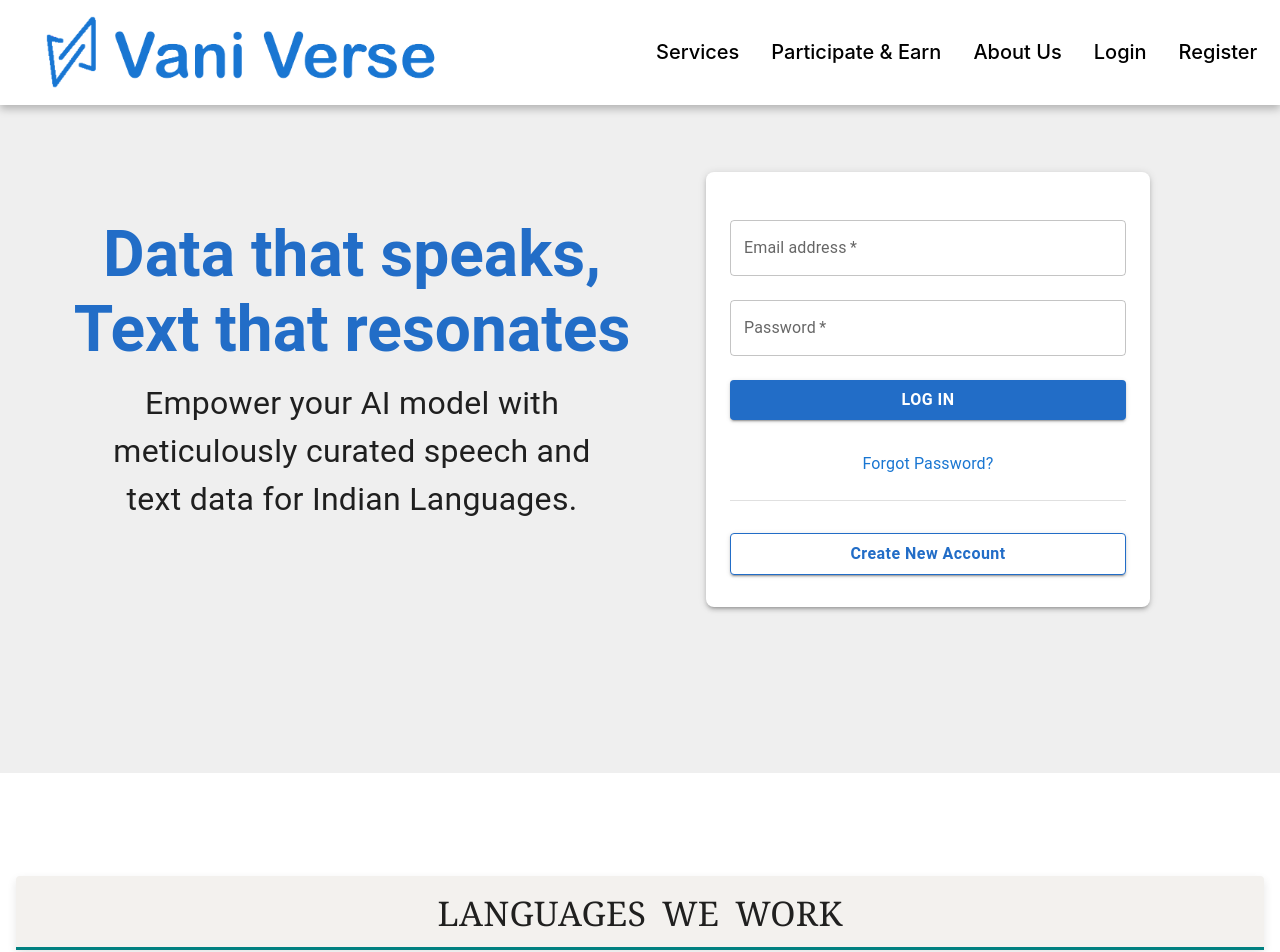
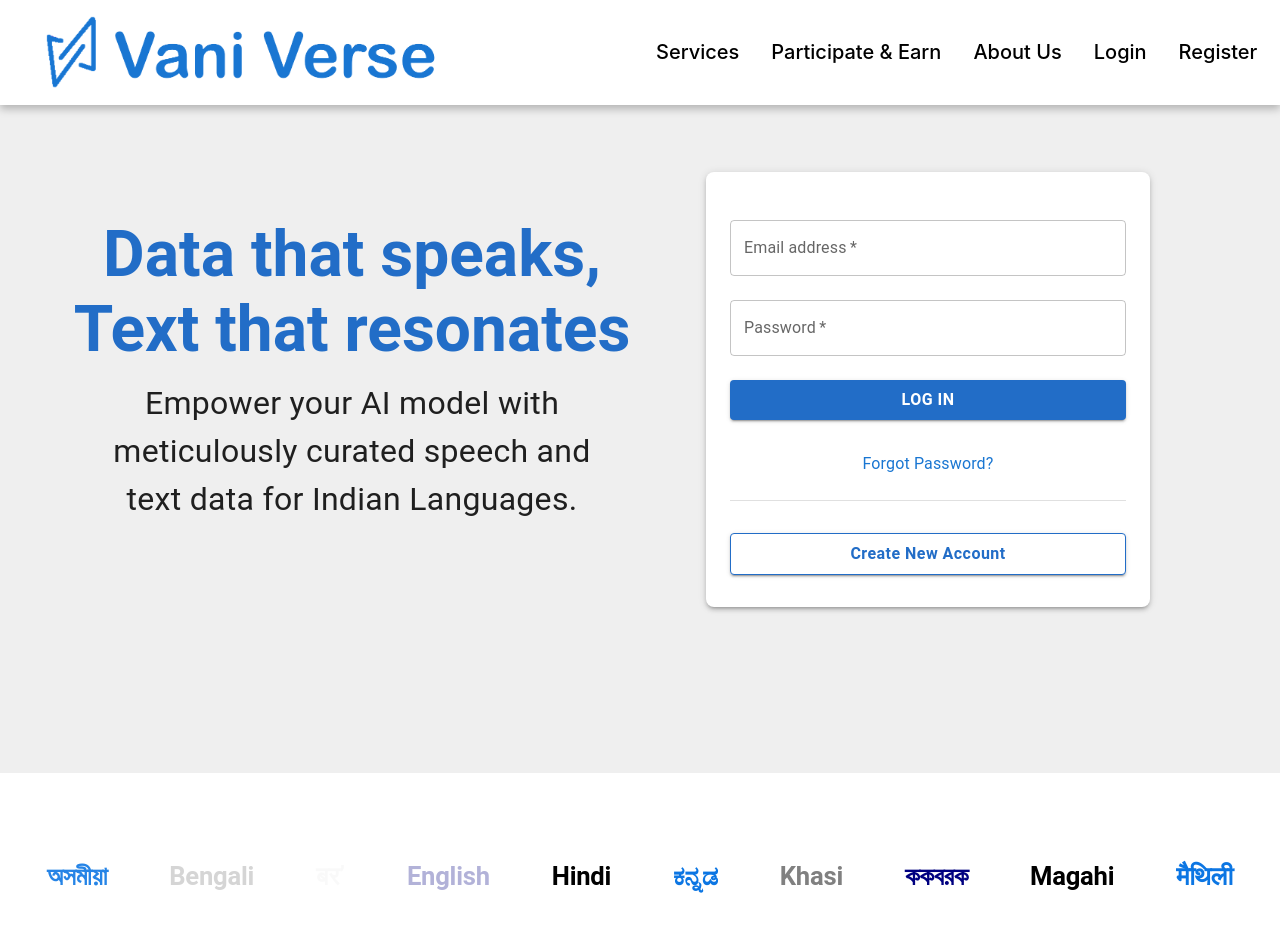
Before and after one commit to TanmoyTheStudent/VaniVerseDemo2, a React (Create React App) app: page / in a window 1280 px wide. Shown: the top 952 px of the page. Built offline with nearby package versions, Linux system fonts and the light colour scheme.

Commit message:
Update Home.js

```diff
--- a/src/components/home/Home.js
+++ b/src/components/home/Home.js
@@ -5,6 +5,7 @@ import LoginForm from './sub-components/LoginForm';
 import ServicesHome from './sub-components/Services-Home';
 import ServicesHomeSmall from './sub-components/Services-Home-Small';
 import LanguagesWeWork from './sub-components/LanguagesWeWork';
+import LanguagesList from './sub-components/LanguagesList';
 import ProvidingPlatform from './sub-components/ProvidingPlatform';
 
 function Home() {
@@ -106,7 +107,7 @@ function Home() {
 
 </div>
 
-<LanguagesWeWork/>
+<LanguagesList/>
 {!isSmallScreen?<ServicesHome/>: <ServicesHomeSmall/>}
 
 <ProvidingPlatform/>
```
